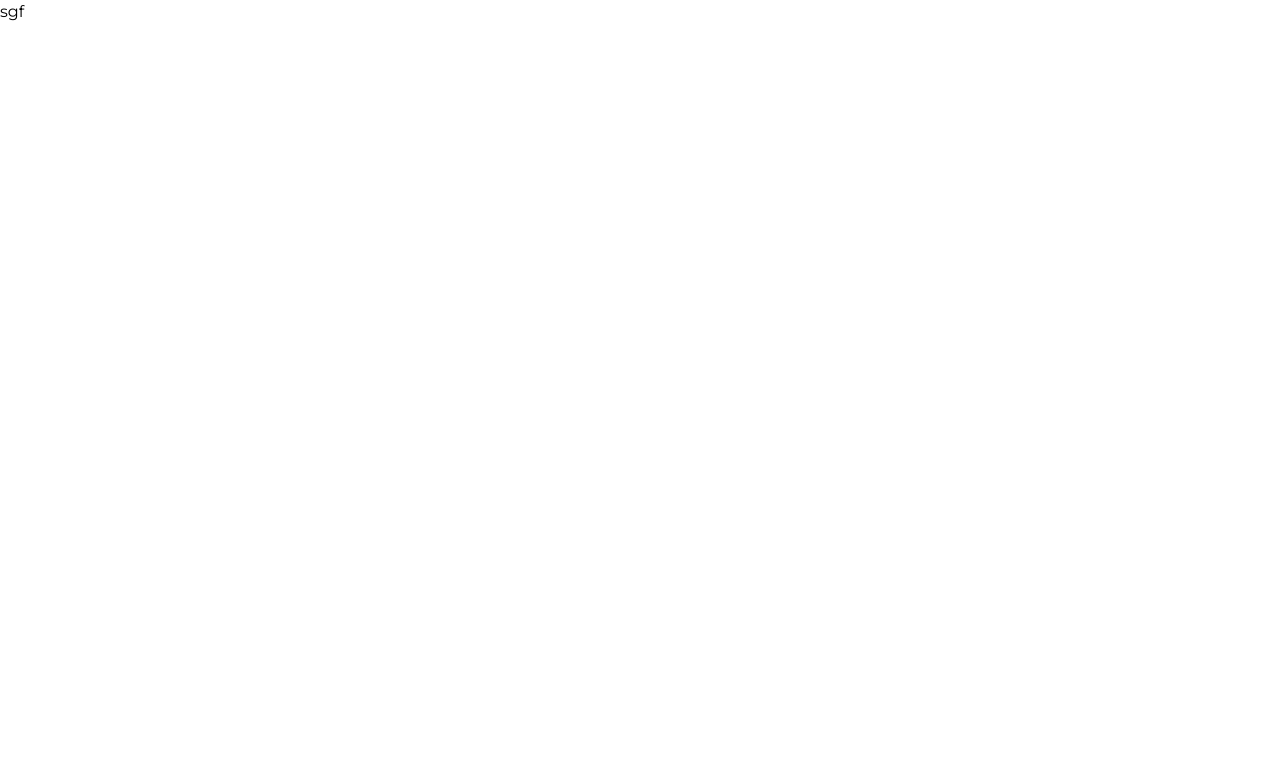
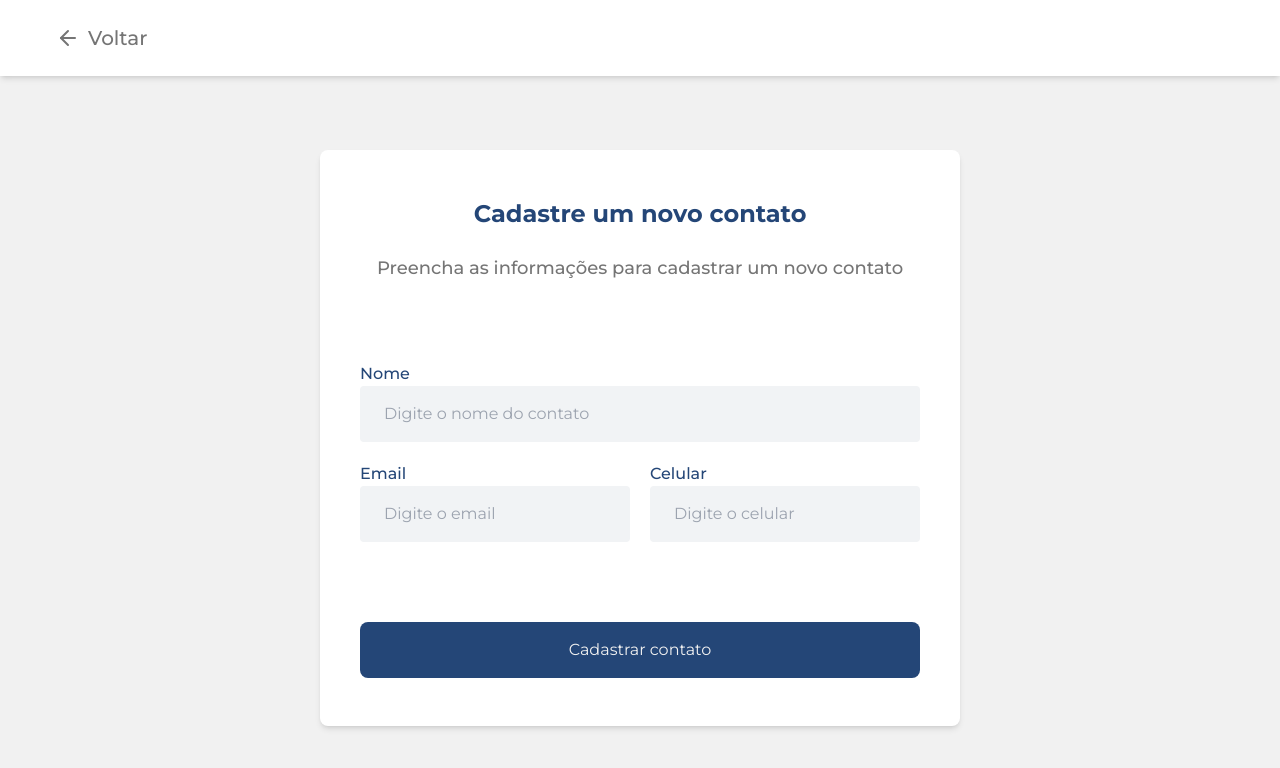
Before and after one commit to dcmatheus/contacts-app, a React (Vite) app: page /contacts/new in a window 1280 px wide. Shown: the top 768 px of the page. Built offline with nearby package versions, Linux system fonts and the light colour scheme.

Commit message:
feat(addcontact-page): styles AddContactPage
git push

```diff
--- a/src/Routes.tsx
+++ b/src/Routes.tsx
@@ -1,4 +1,6 @@
 import { Routes as Switch, Route, Navigate } from 'react-router-dom';
+import AddContactPage from 'pages/AddContactPage';
+import EditContactPage from 'pages/EditContactPage';
 import useBreakpoints from './hooks/useBreakpoints';
 import PresentationPage from './pages/PresentationPage';
 import LoginPage from './pages/LoginPage';
@@ -33,13 +35,13 @@ export default function Routes() {
       <Route
         path="/contacts/new"
         element={
-          <div>sgf</div>
+          <AddContactPage />
         }
       />
       <Route
         path="/contacts/edit/:id"
         element={
-          <div>sgf</div>
+          <EditContactPage />
         }
       />
       <Route
--- /dev/null
+++ b/src/pages/AddContactPage.tsx
@@ -0,0 +1,96 @@
+import InputLabel from 'components/InputLabel';
+import Context from 'Context/context';
+import useBreakpoints from 'hooks/useBreakpoints';
+import { useContext, useState } from 'react';
+import {
+  Title, Subtitle, Button,
+} from 'styles';
+import Header from 'templates/Header';
+
+function AddContactPage() {
+  const { addContact } = useContext(Context);
+  const [name, setName] = useState('');
+  const [mobile, setMobile] = useState('');
+  const [email, setEmail] = useState('');
+  const { mdScreen } = useBreakpoints();
+
+  return mdScreen ? (
+    <div className="flex flex-col items-center w-screen h-screen bg-themeNeutral-300">
+      <Header path="/contacts" text="Cadastrar um novo contato" />
+      <div className="flex items-center justify-center w-full h-full lg:w-1/2">
+        <div className="w-full bg-white rounded-lg shadow-md">
+          <form className="flex flex-col mx-10 my-12 space-between">
+            <div className="text-center">
+              <Title compact="true">Cadastre um novo contato</Title>
+              <Subtitle>Preencha as informações para cadastrar um novo contato</Subtitle>
+            </div>
+            <div className="grid grid-cols-2 gap-5 my-20">
+              <div className="col-span-2">
+                <InputLabel
+                  label="Nome"
+                  type="text"
+                  placeholder="Digite o nome do contato"
+                  value={name}
+                  change={({ target }) => setName(target.value)}
+                />
+              </div>
+              <InputLabel
+                label="Email"
+                type="text"
+                placeholder="Digite o email"
+                value={email}
+                change={({ target }) => setEmail(target.value)}
+              />
+              <InputLabel
+                label="Celular"
+                type="text"
+                placeholder="Digite o celular"
+                value={mobile}
+                change={({ target }) => setMobile(target.value)}
+              />
+            </div>
+            <Button>Cadastrar contato</Button>
+          </form>
+        </div>
+      </div>
+    </div>
+  ) : (
+    <div className="h-screen">
+      <Header path="/contacts" text="Cadastrar um novo contato" />
+      <form className="flex flex-col justify-between mx-6 h-5/6">
+        <div>
+          <Subtitle className="text-center">Preencha as informações para cadastrar um novo contato</Subtitle>
+          <div className="grid gap-5 mt-12">
+            <div>
+              <InputLabel
+                label="Nome"
+                type="text"
+                placeholder="Digite o nome do contato"
+                value={name}
+                change={({ target }) => setName(target.value)}
+              />
+            </div>
+            <InputLabel
+              label="Email"
+              type="text"
+              placeholder="Digite o email"
+              value={email}
+              change={({ target }) => setEmail(target.value)}
+            />
+            <InputLabel
+              label="Celular"
+              type="text"
+              placeholder="Digite o celular"
+              value={mobile}
+              change={({ target }) => setMobile(target.value)}
+            />
+          </div>
+        </div>
+
+        <Button>Cadastrar contato</Button>
+      </form>
+    </div>
+  );
+}
+
+export default AddContactPage;
--- /dev/null
+++ b/src/pages/EditContactPage.tsx
@@ -0,0 +1,21 @@
+import Context from 'Context/context';
+import { useContext, useState } from 'react';
+import Header from 'templates/Header';
+
+function EditContactPage() {
+  const { editContact, contacts } = useContext(Context);
+  const [name, setName] = useState('');
+  const [mobile, setMobile] = useState('');
+  const [email, setEmail] = useState('');
+
+  return (
+    <div className="flex flex-col items-center w-screen h-screen md:bg-themeNeutral-300">
+      <Header path="/contacts" text="Cadastrar um novo contato" />
+      <div className="w-full md:bg-white lg:w-11/12 md:h-full md:rounded-lg md:my-7 md:shadow-md">
+        <div className="mx-4 md:mx-10" />
+      </div>
+    </div>
+  );
+}
+
+export default EditContactPage;
--- a/src/styles/index.tsx
+++ b/src/styles/index.tsx
@@ -49,6 +49,7 @@ export const Title: Function = tw.h1`
 export const Subtitle = tw.h2`
   mt-6
   text-themeNeutral-600
+  font-medium
   md:text-lg
 `;
 
```
